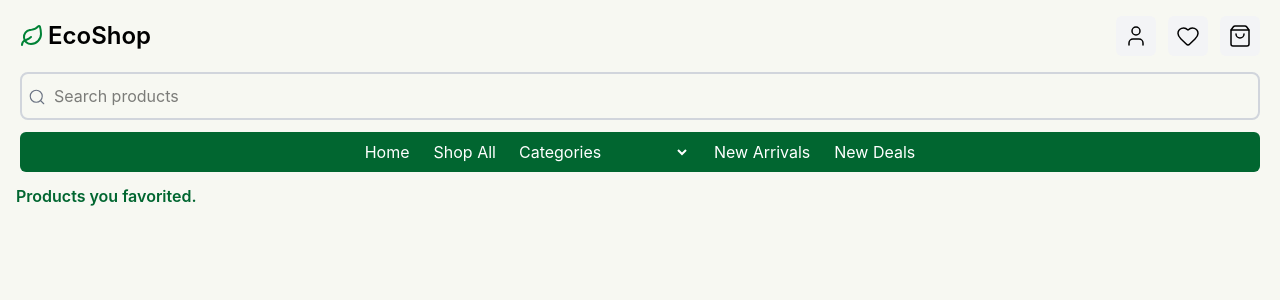
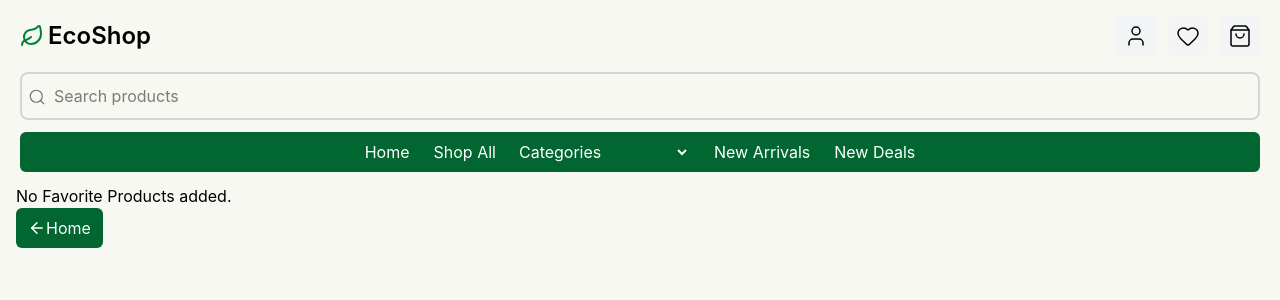
Before and after one commit to codewithmansoorahmad/EcoShop, a React (Vite) app: page /Favorites in a window 1280 px wide. Shown: the top 300 px of the page. Built offline with nearby package versions, Linux system fonts and the light colour scheme.

Commit message:
give condition if no favorites available

```diff
--- a/src/pages/Favorites.tsx
+++ b/src/pages/Favorites.tsx
@@ -1,11 +1,23 @@
+import { ArrowLeft } from "lucide-react"
 import UsedProducts from "../components/UsedProductsMap"
 import { useAppSelector } from "../redux/Hook"
+import { useNavigate } from "react-router-dom"
 
 export default function FavoritesPage(){
     const favorite=useAppSelector((state)=>state.favorites.favoriteProducts)
     console.log(favorite)
+    const navigate=useNavigate()
     return <div className="mx-4">
+        {
+            favorite.length>0?
+            <>
         <h1  className="my-2 text-green-800 font-semibold">Products you favorited. </h1>
         <UsedProducts products={favorite} />
+        </>:
+        <>
+        <p>No Favorite Products added.</p>
+        <button onClick={()=>{navigate("/")}} className="bg-green-800 text-white  rounded-md px-3 py-2 flex justify-center items-center  "><ArrowLeft size={18}/> <span>Home</span> </button>
+        </>
+}
     </div>
 }
```
